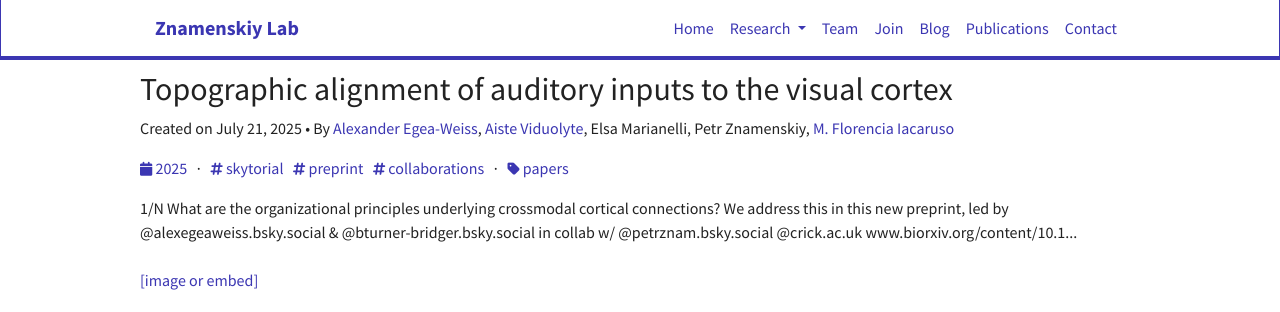
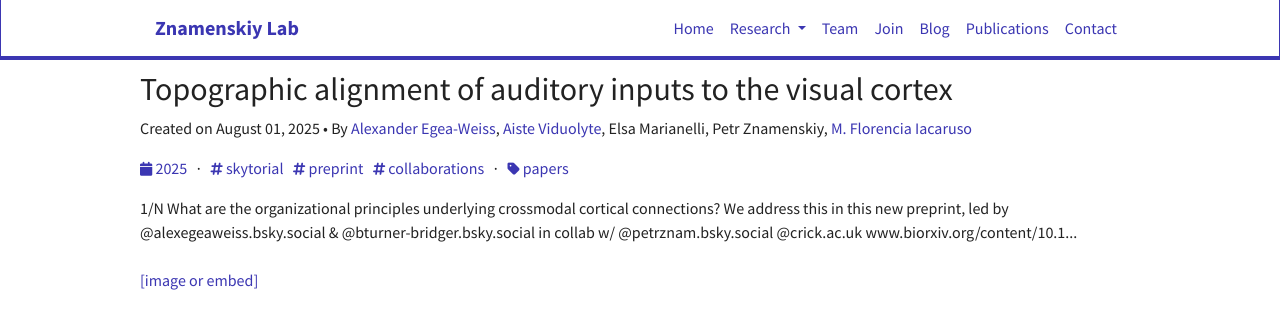
Before and after one commit to znamlab/znamlab.github.io, a Jekyll site: the page built from _posts/2025-08-01-topographic-audiovisual-alignment.md, in a window 1280 px wide and 900 px high. Shown: the top 312 px of the window. Built offline with Jekyll 4.4.1, drawn with Linux system fonts in a browser that asks for light colours; nearby versions of some CDN libraries; a script that is not in the unit is left out.

Commit message:
[minor] fix date in A1V1 post

```diff
--- a/_posts/2025-08-01-topographic-audiovisual-alignment.md
+++ b/_posts/2025-08-01-topographic-audiovisual-alignment.md
@@ -4,7 +4,7 @@ title: Topographic alignment of auditory inputs to the visual cortex
 description: How does the brain blend what we see with what we hear? In collaboration with  Flor Iacaruso's lab, we find new anatomical and functional rules that govern how auditory and visual cortices talk to each other.
 categories: papers
 tags: skytorial preprint collaborations
-date: 2025-07-21 08:59:00
+date: 2025-08-01 11:10:00
 authors:
   - name: Alexander Egea-Weiss
     url: https://www.crick.ac.uk/research/find-a-researcher/alexander-egea-weiss
```
